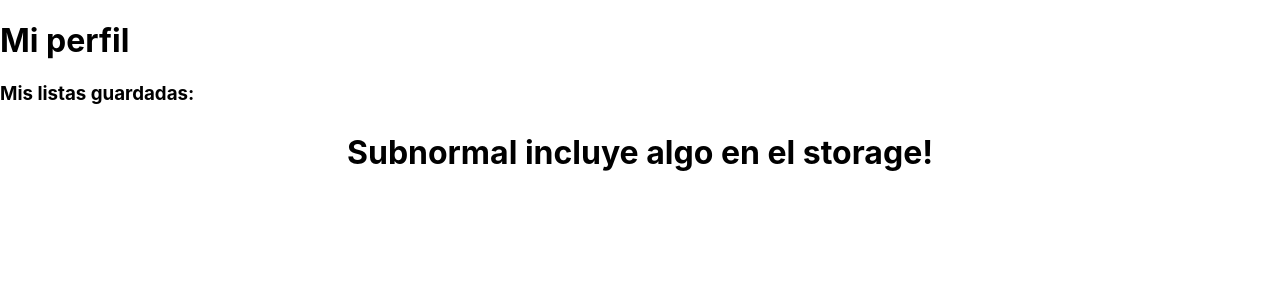
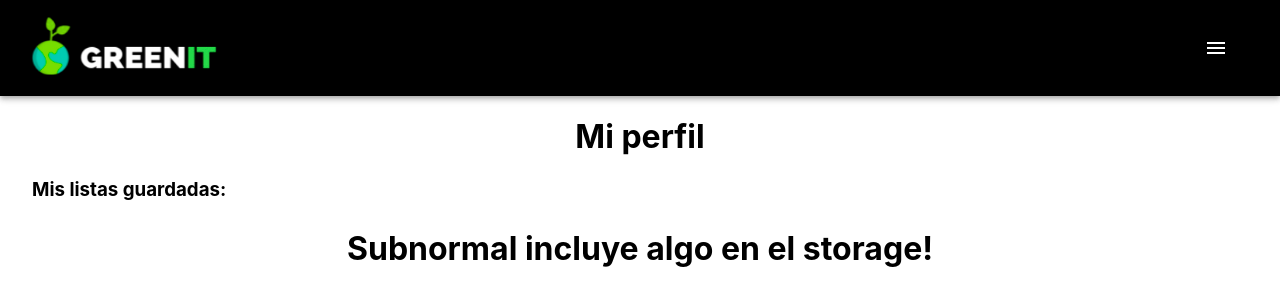
Before and after one commit to RobertoLlopis/greenit-w-React, a React (Create React App) app: page /myprofile in a window 1280 px wide. Shown: the top 306 px of the page. Built offline with nearby package versions, Linux system fonts and the light colour scheme.

Commit message:
Some Styling in MyProfile and called savedList from the localStorage on load

```diff
--- a/src/Form.js
+++ b/src/Form.js
@@ -12,9 +12,10 @@ const useStyles = makeStyles((theme) => ({
 		display: 'flex',
 		justifyContent: 'center',
 		alignItems: 'center',
-		[theme.breakpoints.down('xs')]: {
-			marginTop: '5%'
-		}
+		paddingTop: '3rem'
+		/* [theme.breakpoints.down('sm')]: {
+			paddingTop: '2rem'
+		} */
 	}
 
 	/* select: {
--- a/src/MyProfile.js
+++ b/src/MyProfile.js
@@ -1,6 +1,6 @@
 import React, { useContext, Fragment } from 'react';
 import { Grid } from '@material-ui/core';
-import { withStyles, makeStyles } from '@material-ui/core/styles';
+import { withStyles } from '@material-ui/core/styles';
 import Card from '@material-ui/core/Card';
 import CardActionArea from '@material-ui/core/CardActionArea';
 import CardActions from '@material-ui/core/CardActions';
@@ -16,11 +16,22 @@ import NearMeIcon from '@material-ui/icons/NearMe';
 import Button from '@material-ui/core/Button';
 import Typography from '@material-ui/core/Typography';
 
+import Navbar from './Navbar';
 import { getSavedList, getRandomInt, sort } from './AppHelpers';
 
-const useStyles = makeStyles({
-	root: {
+const styles = (theme) => ({
+	root: { textAlign: 'center' },
+	/* grid: { display: 'grid' }, */
+	/* gridItem: {
+		justifySelf: 'center'
+	}, */
+	card: {
 		maxWidth: 345
+	},
+	contentList: {
+		overflowY: 'scroll',
+		maxHeight: 350,
+		[theme.breakpoints.down('sm')]: { maxHeight: 275 }
 	}
 });
 const YellowIcon = withStyles({
@@ -30,27 +41,39 @@ const YellowIcon = withStyles({
 	}
 })((props) => <Icon {...props} />);
 
-export default function MyProfile(props) {
-	const classes = useStyles();
+function MyProfile(props) {
+	const { classes } = props;
 	const savedList = getSavedList();
 	return (
-		<div>
-			<h1>Mi perfil</h1>
-			<h3 style={{ textAlign: 'left' }}>Mis listas guardadas:</h3>
+		<div className={classes.root}>
+			<Navbar />
+			<h1 style={{ textAlign: 'center' }}>Mi perfil</h1>
+			<h3 style={{ textAlign: 'left', paddingLeft: '2rem' }}>
+				Mis listas guardadas:
+			</h3>
 			<Grid
 				container
 				spacing={3}
 				justify="center"
 				alignContent="center"
 				direction="row"
+				className={classes.grid}
 			>
 				{savedList !== null ? (
 					savedList.map((list) => {
-						console.log(list[0]);
 						let time = list[0];
 						return (
-							<Grid item key={`grid-${time}`} xs={12} sm={6} md={4} lg={3}>
-								<Card className={classes.root}>
+							<Grid
+								item
+								justify="center"
+								key={`grid-${time}`}
+								xs={12}
+								sm={6}
+								md={4}
+								lg={3}
+								className={classes.gridItem}
+							>
+								<Card className={classes.card}>
 									<CardActionArea>
 										<CardMedia
 											component="img"
@@ -62,11 +85,14 @@ export default function MyProfile(props) {
 											)}.jpg`)}
 											title="Recipe"
 										/>
-										<CardContent>
+										<CardContent className={classes.content}>
 											<Typography gutterBottom variant="h5" component="h2">
 												{time}
 											</Typography>
-											<List key={`list-${time}`} className="">
+											<List
+												key={`list-${time}`}
+												className={classes.contentList}
+											>
 												{list[1].map((value, i) => {
 													let sortedTemp = sort(list[2], 'temp');
 													let sortedRegion = sort(list[2], 'region');
@@ -113,4 +139,6 @@ export default function MyProfile(props) {
 		</div>
 	);
 }
+
+export default withStyles(styles)(MyProfile);
 /* lg='6' md='4' sm='2' xs='1'wrap='wrap' zeroMinWidth='true' */
--- a/src/Navbar.js
+++ b/src/Navbar.js
@@ -4,6 +4,7 @@ import Toolbar from '@material-ui/core/Toolbar';
 import IconButton from '@material-ui/core/IconButton';
 import { makeStyles } from '@material-ui/core/styles';
 import MenuIcon from '@material-ui/icons/Menu';
+import { Link } from 'react-router-dom';
 
 import logo from './mediaContent/logo.jpeg';
 
@@ -42,7 +43,9 @@ export default function Navbar() {
 		<div>
 			<AppBar position="static">
 				<Toolbar className={classes.root}>
-					<img src={logo} alt="logo" className={classes.media} />
+					<Link to="/">
+						<img src={logo} alt="logo" className={classes.media} />
+					</Link>
 					<IconButton
 						edge="start"
 						className={classes.menuButton}
--- a/src/ShoppingListButtoms.js
+++ b/src/ShoppingListButtoms.js
@@ -45,13 +45,12 @@ export default function ShoppingListButtoms(props) {
 	] = useContext(ProfileContext);
 	const { shoppingList, savedList } = personalList;
 	const handleSave = () => {
-		let newList = nowDate();
-		console.log(newList);
+		let listTime = nowDate();
 		if (savedList === undefined) {
 			setPersonalList({
 				savedList: [
 					[
-						newList,
+						listTime,
 						shoppingList,
 						selection
 					]
@@ -62,7 +61,7 @@ export default function ShoppingListButtoms(props) {
 				'savedList',
 				JSON.stringify([
 					[
-						newList,
+						listTime,
 						shoppingList,
 						selection
 					]
@@ -72,7 +71,7 @@ export default function ShoppingListButtoms(props) {
 		}
 		else {
 			savedList.push([
-				newList,
+				listTime,
 				shoppingList,
 				selection
 			]);
@@ -80,6 +79,7 @@ export default function ShoppingListButtoms(props) {
 				savedList: savedList,
 				shoppingList: []
 			});
+			console.log(savedList);
 			window.localStorage.clear();
 			window.localStorage.setItem('savedList', JSON.stringify(savedList));
 			setOpen(true);
--- a/src/contexts/ProfileContext.js
+++ b/src/contexts/ProfileContext.js
@@ -10,7 +10,12 @@ export function ProfileProvider(props) {
 	const [
 		personalList,
 		setPersonalList
-	] = useState({ shoppingList: [] });
+	] = useState({
+		savedList:
+			window.localStorage.getItem('savedList') !== null &&
+			JSON.parse(window.localStorage.getItem('savedList')),
+		shoppingList: []
+	});
 	return (
 		<ProfileContext.Provider
 			value={[
```
